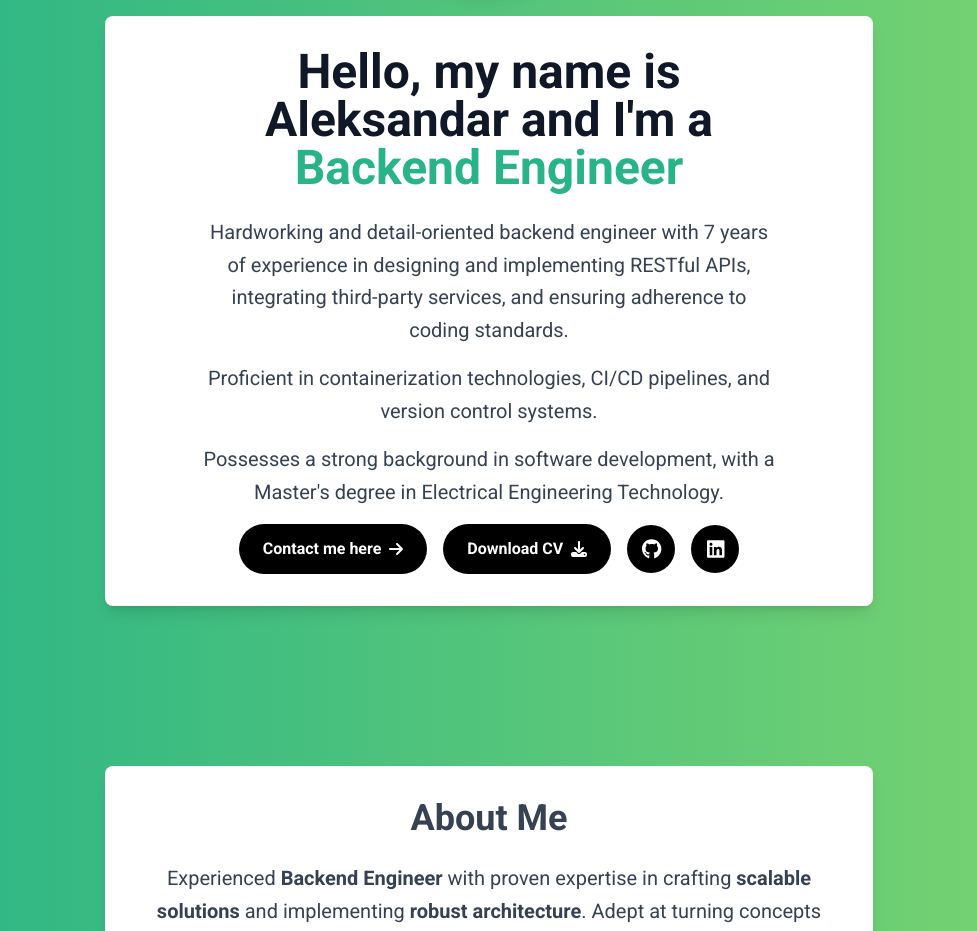
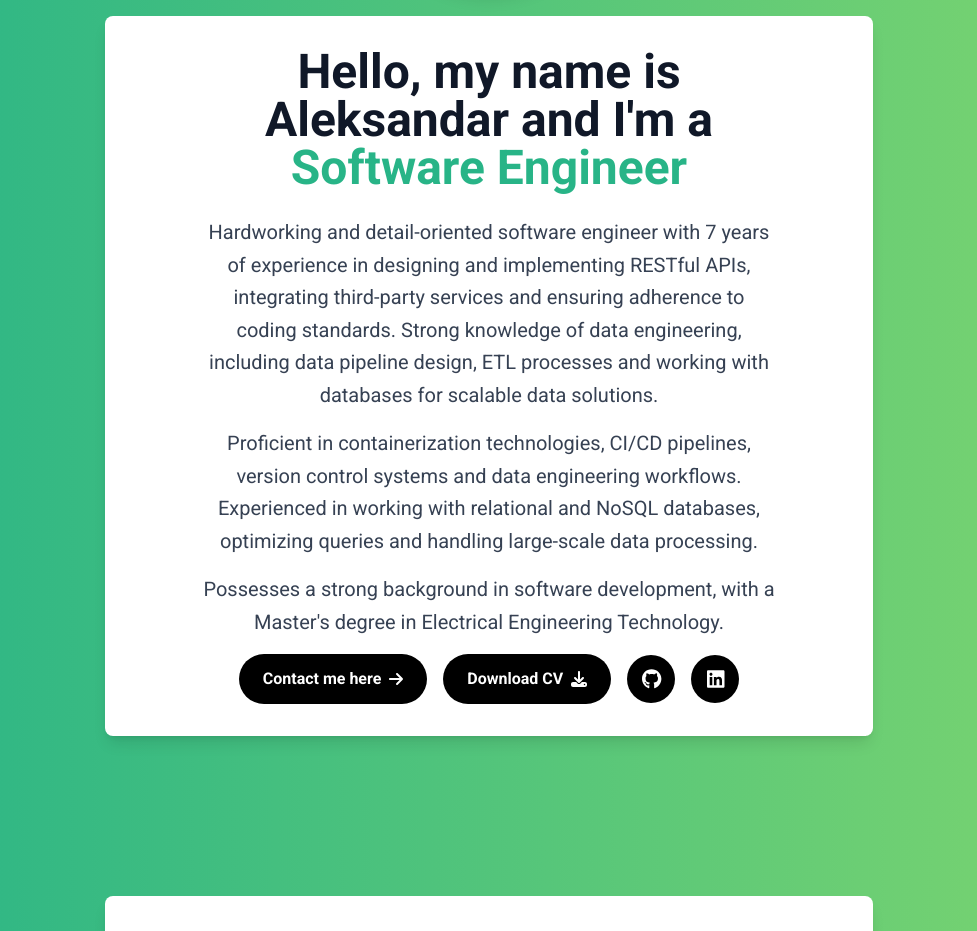
Before and after one commit to trencho/trencho.github.io, a React (Vite) app: page / in a window 1280 px wide. Shown: the part 440-1371 px from the top of the page, without its empty margins (151-1128 px from the left). Built offline with nearby package versions, Linux system fonts and the light colour scheme.

Commit message:
Updated description of the hero and about section

```diff
--- a/index.html
+++ b/index.html
@@ -16,17 +16,20 @@
   <meta property="og:locale" content="en_US" />
 
   <!-- General SEO Meta Tags -->
-  <meta name="title" content="Aleksandar Trenchevski | Backend Engineer Portfolio" />
-  <meta name="description"
-    content="Explore Aleksandar Trenchevski's portfolio featuring backend projects, skills, and contact details. Specializing in modern technologies like Java, Python, Docker, FastAPI, Flask, Git, GitHub, JSON, Kubernetes, Maven, MongoDB, PostgreSQL, Postman, REST API, Spring, Swagger." />
+  <meta name="title" content="Aleksandar Trenchevski | Software Engineer Portfolio" />
+  <meta name="description" content="Explore Aleksandar Trenchevski's portfolio featuring backend projects, skills and contact details. Specializing in backend development,
+    databases, DevOps, and data science. Proficient in Java, Python, and frameworks like FastAPI, Flask, and Spring. Experienced with SQL/NoSQL databases, containerization, cloud
+    platforms, and machine learning. Explore my portfolio for skills, projects, and contact information." />
   <meta name="keywords"
-    content="Backend Engineer, Engineer, Java, Python, Docker, FastAPI, Flask, Git, GitHub, JSON, Kubernetes, Maven, MongoDB, PostgreSQL, Postman, REST API, Spring, Swagger" />
+    content="Software Engineer, Backend Engineer, Data Engineer, Java, Python, FastAPI, Flask, Spring, Microsoft SQL Server, MongoDB, MySQL, Oracle, PostgreSQL, Docker, Kubernetes,
+    Nginx, Git, GitHub, GitHub Actions, Gunicorn, Lombok, Maven, Postman, Swagger, Matplotlib, NumPy, Pandas, Scikit-learn, Scipy, Apache Spark, Databricks" />
   <meta name="author" content="Aleksandar Trenchevski" />
 
   <!-- Open Graph Meta Tags (for LinkedIn and Discord) -->
-  <meta property="og:title" content="Aleksandar Trenchevski | Backend Engineer Portfolio" />
-  <meta property="og:description"
-    content="Explore Aleksandar Trenchevski's portfolio featuring backend projects, skills, and contact details. Specializing in modern technologies like Java, Python, Docker, FastAPI, Flask, Git, GitHub, JSON, Kubernetes, Maven, MongoDB, PostgreSQL, Postman, REST API, Spring, Swagger." />
+  <meta property="og:title" content="Aleksandar Trenchevski | Software Engineer Portfolio" />
+  <meta property="og:description" content="Explore Aleksandar Trenchevski's portfolio featuring backend projects, skills and contact details. Specializing in backend development,
+  databases, DevOps, and data science. Proficient in Java, Python, and frameworks like FastAPI, Flask, and Spring. Experienced with SQL/NoSQL databases, containerization, cloud
+  platforms, and machine learning. Explore my portfolio for skills, projects, and contact information." />
   <meta property="og:image" content="/logo.png" />
   <meta property="og:image:width" content="1200" />
   <meta property="og:image:height" content="630" />
@@ -37,9 +40,10 @@
 
   <!-- Twitter Card Meta Tags -->
   <meta name="twitter:card" content="summary_large_image" />
-  <meta name="twitter:title" content="Aleksandar Trenchevski | Backend Engineer Portfolio" />
-  <meta name="twitter:description"
-    content="Explore Aleksandar Trenchevski's portfolio featuring backend projects, skills, and contact details. Specializing in modern technologies like Java, Python, Docker, FastAPI, Flask, Git, GitHub, JSON, Kubernetes, Maven, MongoDB, PostgreSQL, Postman, REST API, Spring, Swagger." />
+  <meta name="twitter:title" content="Aleksandar Trenchevski | Software Engineer Portfolio" />
+  <meta name="twitter:description" content="Explore Aleksandar Trenchevski's portfolio featuring backend projects, skills and contact details. Specializing in backend development,
+  databases, DevOps, and data science. Proficient in Java, Python, and frameworks like FastAPI, Flask, and Spring. Experienced with SQL/NoSQL databases, containerization, cloud
+  platforms, and machine learning. Explore my portfolio for skills, projects, and contact information." />
   <meta name="twitter:image" content="/logo.png" />
   <meta name="twitter:image:alt" content="Aleksandar Trenchevski Logo" />
 
@@ -59,40 +63,44 @@
       "@context": "https://schema.org",
       "@type": "Person",
       "name": "Aleksandar Trenchevski",
-      "jobTitle": "Backend Engineer",
+      "jobTitle": "Software Engineer",
       "url": "https://trencho.github.io/",
       "image": "/logo.png",
       "sameAs": [
         "https://github.com/trencho",
         "https://www.linkedin.com/in/aleksandar-trenchevski-593b45168/"
       ],
-      "description": "Backend Engineer specializing in Java, Python, Docker, FastAPI, Git, GitHub, JSON, Kubernetes, Maven, MongoDB, PostgreSQL, Postman, REST API, Spring, Swagger and more. Explore my portfolio for skills, projects, and contact information.",
+      "description": "Software Engineer with expertise in backend development, databases, DevOps, and data science. Proficient in Java, Python, and frameworks like FastAPI, Flask,
+      and Spring. Experienced with SQL/NoSQL databases, containerization, cloud platforms, and machine learning. Explore my portfolio for skills, projects, and contact information.",
       "knowsAbout": [
         "Java",
         "Python",
-        "Apache Spark",
-        "Databricks",
-        "Docker",
         "FastAPI",
         "Flask",
+        "Spring",
+        "Microsoft SQL Server",
+        "MongoDB",
+        "MySQL",
+        "Oracle",
+        "PostgreSQL",
+        "Docker",
+        "Kubernetes",
+        "Nginx",
         "Git",
         "GitHub",
         "GitHub Actions",
         "Gunicorn",
         "Lombok",
-        "Kubernetes",
+        "Maven",
+        "Postman",
+        "Swagger",
         "Matplotlib",
-        "Maven",
-        "MongoDB",
-        "MySQL",
-        "Nginx",
         "NumPy",
         "Pandas",
-        "PostgreSQL",
-        "Postman",
         "Scikit-learn",
-        "Spring",
-        "Swagger"
+        "Scipy",
+        "Apache Spark",
+        "Databricks"
       ]
     }
   </script>
--- a/src/components/About.tsx
+++ b/src/components/About.tsx
@@ -55,8 +55,8 @@ const About = () => {
             className="text-base sm:text-lg lg:text-xl leading-relaxed mb-4"
             variants={itemVariants}
           >
-            Experienced <b>Backend Engineer</b> with proven expertise in crafting <b>scalable solutions</b> and implementing <b>robust architecture</b>. Adept at turning concepts into
-            reality and contributing to successful project outcomes through meticulous planning and execution.
+            Experienced <b>Software Engineer</b> with proven expertise in crafting <b>scalable solutions</b> and implementing <b>robust architecture</b>. Adept at turning concepts
+            into reality and contributing to successful project outcomes through meticulous planning and execution.
           </motion.p>
           <motion.p
             className="text-base sm:text-lg lg:text-xl leading-relaxed mb-4"
@@ -70,16 +70,16 @@ const About = () => {
             className="text-base sm:text-lg lg:text-xl leading-relaxed mb-4"
             variants={itemVariants}
           >
-            <b>Adaptable</b> to different technologies, teams and environments. The ability to approach problems analytically, break them down into manageable parts and find effective
-            solutions. Experienced with client interaction <b>(USA, The Netherlands, Switzerland, Germany, Denmark)</b>.
+            <b>Adaptable</b> to different technologies, teams and environments. Strong analytical problem-solving skills, breaking down complex challenges into manageable parts and
+            delivering effective solutions. Experienced with client interaction <b>(USA, The Netherlands, Switzerland, Germany, Denmark)</b>.
           </motion.p>
           <motion.p
             className="text-base sm:text-lg lg:text-xl leading-relaxed mb-4"
             variants={itemVariants}
           >
-            Being able to work well within a team. This includes the ability to <b>collaborate</b> with others, <b>contribute</b> ideas, <b>compromise</b> when necessary and work
-            towards common goals. Great communication skills, explaining complex concepts to non-technical stakeholders, but also being a good listener and collaborator within a team
-            environment. Writing <b>clean, efficient code</b> helps ensure the quality and accuracy of the task.
+            A strong team player with the ability to <b>collaborate, </b> <b>contribute</b> ideas and <b>compromise</b> when necessary to work towards common goals. Excellent
+            communication skills, capable of explaining complex technical concepts to non-technical stakeholders while being a good listener listener and collaborator within a team
+            environment. Writing <b>clean, efficient code</b> ensures high-quality and maintainable software solutions.
           </motion.p>
         </motion.div>
       </motion.div>
--- a/src/components/Hero.tsx
+++ b/src/components/Hero.tsx
@@ -10,7 +10,7 @@ const Hero = () => {
   const [fadeIn, setFadeIn] = useState(false);
   const [text, setText] = useState("");
   const [isHovered, setIsHovered] = useState(false);
-  const fullText = "Backend Engineer";
+  const fullText = "Software Engineer";
   const dateOfCareerStart = new Date("2018-07-15");
 
   const { darkMode } = useTheme();
@@ -92,13 +92,15 @@ const Hero = () => {
           <p
             className="text-base sm:text-lg lg:text-xl leading-relaxed mb-4"
           >
-            Hardworking and detail-oriented backend engineer with {new Date().getFullYear() - dateOfCareerStart.getFullYear() } years of experience in designing and implementing RESTful APIs, integrating third-party services,
-            and ensuring adherence to coding standards.
+            Hardworking and detail-oriented software engineer with {new Date().getFullYear() - dateOfCareerStart.getFullYear()} years of experience in designing and implementing
+            RESTful APIs, integrating third-party services and ensuring adherence to coding standards. Strong knowledge of data engineering, including data pipeline design, ETL
+            processes and working with databases for scalable data solutions.
           </p>
           <p
             className="text-base sm:text-lg lg:text-xl leading-relaxed mb-4"
           >
-            Proficient in containerization technologies, CI/CD pipelines, and version control systems.
+            Proficient in containerization technologies, CI/CD pipelines, version control systems and data engineering workflows. Experienced in working with relational and NoSQL
+            databases, optimizing queries and handling large-scale data processing.
           </p>
 
           <p
--- a/src/components/Skills.tsx
+++ b/src/components/Skills.tsx
@@ -13,8 +13,10 @@ const webFrameworks = [
 ];
 
 const databases = [
+  { title: "Microsoft SQL Server", imageSrc: "image-skills/databases/microsoft-sql-server.png" },
   { title: "MongoDB", imageSrc: "image-skills/databases/mongodb.png" },
   { title: "MySQL", imageSrc: "image-skills/databases/mysql.png" },
+  { title: "Oracle", imageSrc: "image-skills/databases/oracle.png" },
   { title: "PostgreSQL", imageSrc: "image-skills/databases/postgresql.png" },
 ];
 
@@ -40,6 +42,7 @@ const dataScienceTools = [
   { title: "NumPy", imageSrc: "image-skills/data-science-tools/numpy.png" },
   { title: "Pandas", imageSrc: "image-skills/data-science-tools/pandas.png" },
   { title: "Scikit-learn", imageSrc: "image-skills/data-science-tools/scikit-learn.png" },
+  { title: "Scipy", imageSrc: "image-skills/data-science-tools/scipy.png" },
 ];
 
 const dataEngineeringTools = [
--- a/src/data/projects.json
+++ b/src/data/projects.json
@@ -57,7 +57,7 @@
   },
   {
     "title": "Task Manager (Frontend)",
-    "description": "Task management application built with Vue.js. It allows users to register, log in, and manage their tasks efficiently",
+    "description": "Task management application built with Vue.js. It allows users to register, log in and manage their tasks efficiently",
     "link": "https://github.com/trencho/task-manager-vue",
     "technologies": [
       "JavaScript",
```
